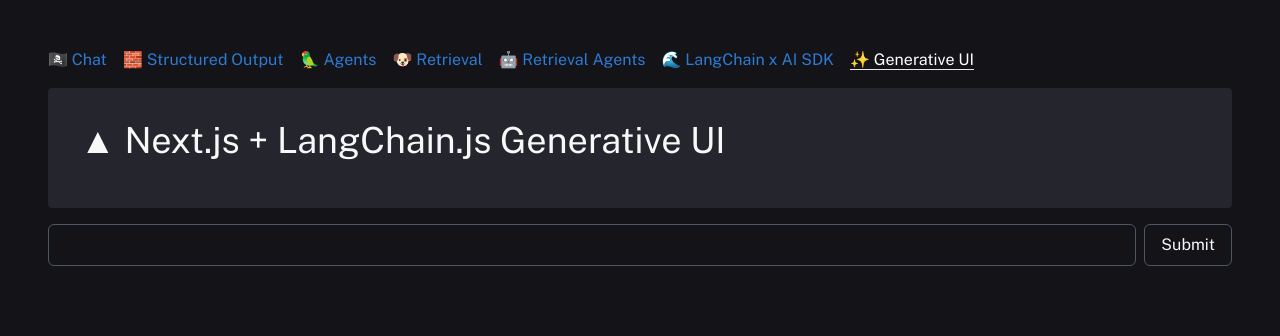
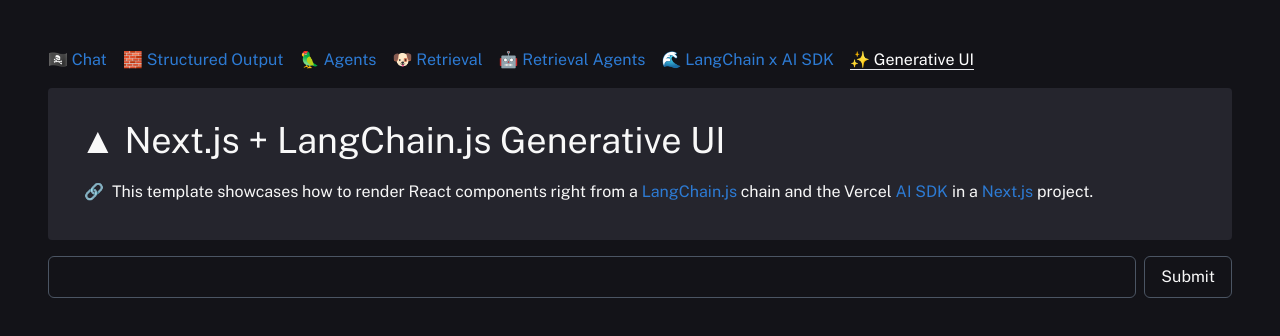
Before and after one commit to devity84pro/langchain-nextjs-template, a Next.js app: page /generative_ui in a window 1280 px wide. Shown: the top 336 px of the page. Built offline with nearby package versions, Linux system fonts and the light colour scheme.

Commit message:
Cleaning up

```diff
--- a/app/generative_ui/ai/chain.tsx
+++ b/app/generative_ui/ai/chain.tsx
@@ -10,16 +10,18 @@
 
 import { Place } from "@/app/generative_ui/components/place";
 import { createRunnableUI } from "../utils/server";
-import { callCalculator, callSerpAPI, callSerpImages } from "./tools";
+import { calculator, search, images } from "./tools";
 import { Image } from "../components/image";
 
-const calculator = new DynamicStructuredTool({
+const calculatorTool = new DynamicStructuredTool({
   name: "Calculator",
   description: "a calculator. input should be a mathematical expression.",
-  schema: z.object({ expression: z.string() }),
+  schema: z.object({
+    expression: z.string().describe("The mathematical expression"),
+  }),
   func: async (input, config) => {
     const stream = createRunnableUI(config, <div>Calculating...</div>);
-    const result = callCalculator(input);
+    const result = calculator(input);
 
     stream.done(
       <div>
@@ -32,19 +34,16 @@
   },
 });
 
-const search = new DynamicStructuredTool({
+const searchTool = new DynamicStructuredTool({
   name: "SerpAPI",
   description:
     "A search engine. useful for when you need to answer questions about current events. input should be a search query.",
   schema: z.object({ query: z.string() }),
   func: async (input, config) => {
     const stream = createRunnableUI(config);
-
     stream.update(<div>Searching the internet...</div>);
 
-    const result = await callSerpAPI(input);
-
-    console.log(result);
+    const result = await search(input);
 
     stream.done(
       <div className="flex gap-2">
@@ -58,7 +57,7 @@
   },
 });
 
-const images = new DynamicStructuredTool({
+const imagesTool = new DynamicStructuredTool({
   name: "Images",
   description: "A tool to search for images. input should be a search query.",
   schema: z.object({
@@ -67,12 +66,9 @@
   }),
   func: async (input, config) => {
     const stream = createRunnableUI(config);
-
     stream.update(<div>Searching...</div>);
 
-    await new Promise((resolve) => setTimeout(resolve, 1000));
-    const result = await callSerpImages(input);
-
+    const result = await images(input);
     stream.done(
       <div className="flex gap-2">
         {result.images_results
@@ -104,7 +100,7 @@
   streaming: true,
 });
 
-const tools = [calculator, search, images];
+const tools = [calculatorTool, searchTool, imagesTool];
 
 export const agentExecutor = new AgentExecutor({
   agent: createToolCallingAgent({ llm, tools, prompt }),
--- a/app/generative_ui/ai/tools.tsx
+++ b/app/generative_ui/ai/tools.tsx
@@ -1,11 +1,11 @@
 import { Parser } from "expr-eval";
 import { z } from "zod";
 
-export function callCalculator(input: { expression: string }) {
+export function calculator(input: { expression: string }) {
   return Parser.evaluate(input.expression).toString();
 }
 
-export async function callSerpImages(input: { query: string }) {
+export async function images(input: { query: string }) {
   type UrlParameters = Record<
     string,
     string | number | boolean | undefined | null
@@ -54,7 +54,7 @@
     .parse(res);
 }
 
-export async function callSerpAPI(input: { query: string }) {
+export async function search(input: { query: string }) {
   type UrlParameters = Record<
     string,
     string | number | boolean | undefined | null
--- a/app/generative_ui/page.tsx
+++ b/app/generative_ui/page.tsx
@@ -55,6 +55,28 @@
         <h1 className="text-3xl md:text-4xl mb-4">
           ▲ Next.js + LangChain.js Generative UI
         </h1>
+
+        <ul>
+          <li className="hidden text-l md:block">
+            🔗
+            <span className="ml-2">
+              This template showcases how to render React components right from
+              a{" "}
+              <a href="https://js.langchain.com/" target="_blank">
+                LangChain.js
+              </a>{" "}
+              chain and the Vercel{" "}
+              <a href="https://sdk.vercel.ai/docs" target="_blank">
+                AI SDK
+              </a>{" "}
+              in a{" "}
+              <a href="https://nextjs.org/" target="_blank">
+                Next.js
+              </a>{" "}
+              project.
+            </span>
+          </li>
+        </ul>
       </div>
 
       <div className="flex flex-col gap-4 items-stretch">
```
Also changed, not shown: app/generative_ui/utils/client.tsx (+12 -0 lines), app/generative_ui/utils/server.tsx (+6 -1 lines).
